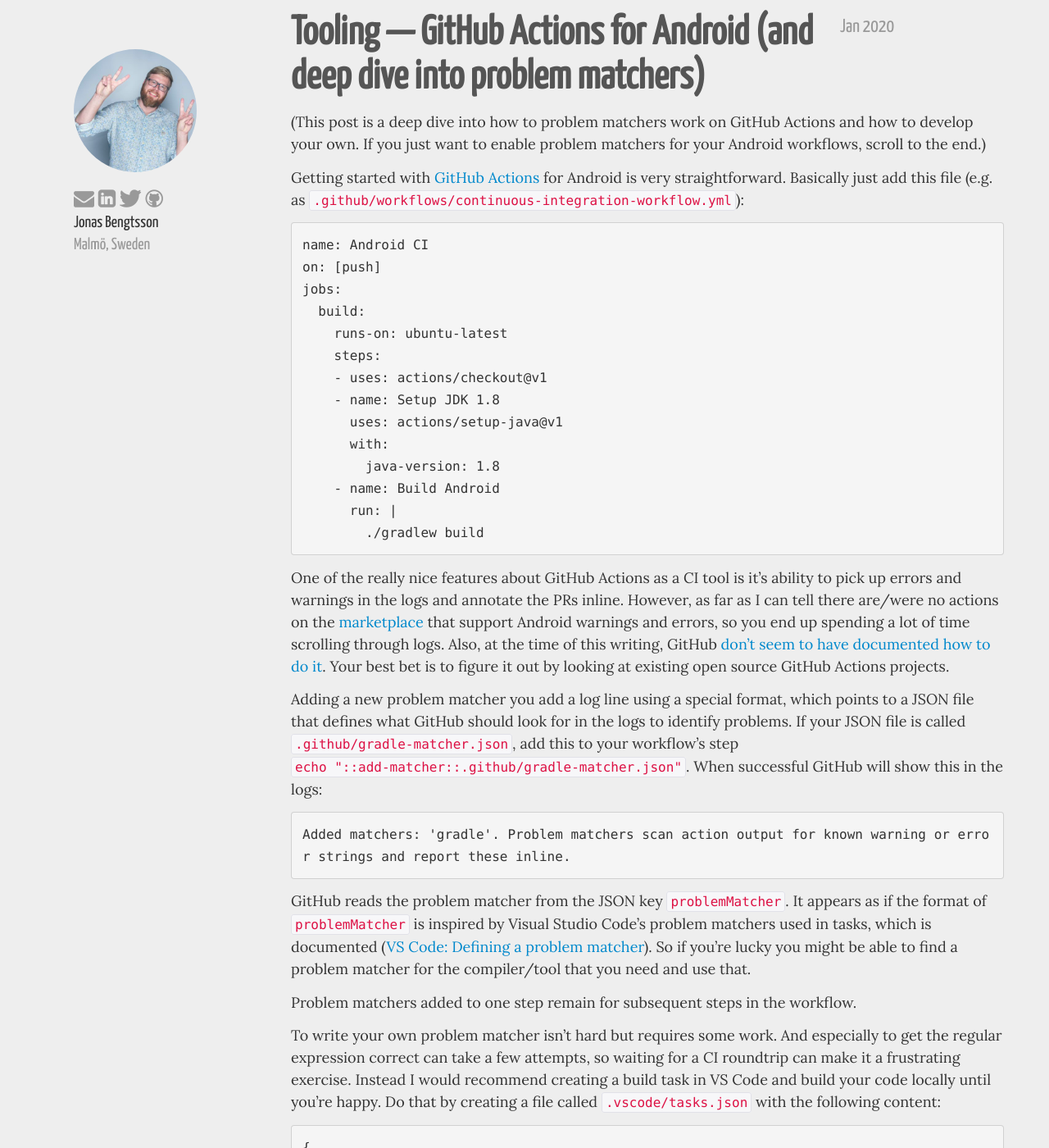
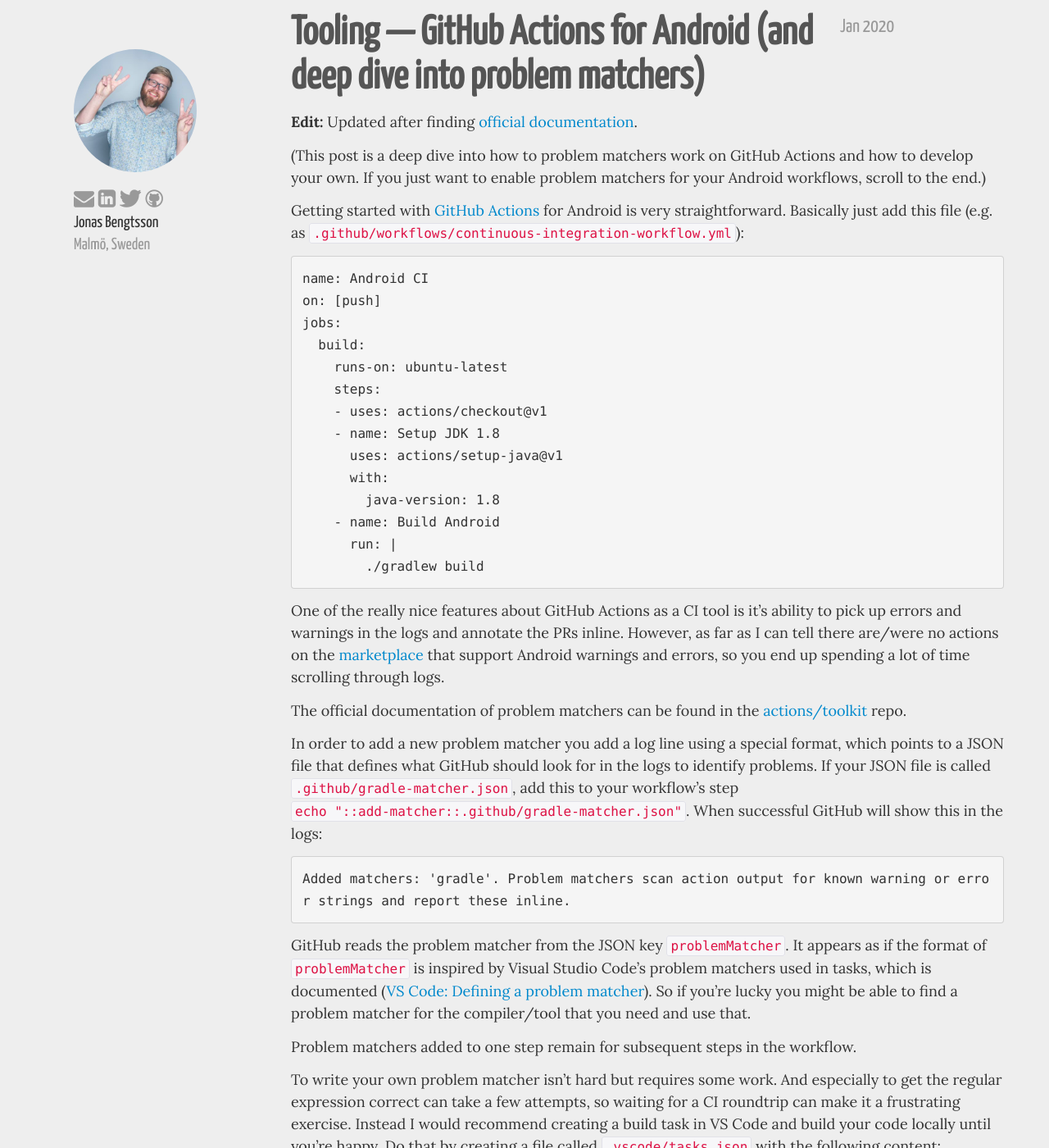
Before and after one commit to jonasb/jonasb.github.com, a Jekyll site: the page built from _posts/2020-01-03-github-actions-android-problem-matcher.md, in a window 1280 px wide and 1400 px high. Shown: the whole window at 82% size. Built offline with Jekyll 4.4.1, drawn with Linux system fonts in a browser that asks for light colours; some of the changed text lies outside the part shown.

Commit message:
Update after finding official documentation

````diff
--- a/_posts/2020-01-03-github-actions-android-problem-matcher.md
+++ b/_posts/2020-01-03-github-actions-android-problem-matcher.md
@@ -2,6 +2,8 @@
 layout: post
 title: Tooling — GitHub Actions for Android (and deep dive into problem matchers)
 ---
+
+**Edit:** Updated after finding [official documentation](https://github.com/actions/toolkit/blob/master/docs/problem-matchers.md).
 
 (This post is a deep dive into how to problem matchers work on GitHub Actions and how to develop your own. If you just want to enable problem matchers for your Android workflows, scroll to the end.)
 
@@ -24,9 +26,11 @@
         ./gradlew build
 ```
 
-One of the really nice features about GitHub Actions as a CI tool is it's ability to pick up errors and warnings in the logs and annotate the PRs inline. However, as far as I can tell there are/were no actions on the [marketplace](https://github.com/marketplace?type=actions) that support Android warnings and errors, so you end up spending a lot of time scrolling through logs. Also, at the time of this writing, GitHub [don't seem to have documented how to do it](https://github.community/t5/GitHub-Actions/problemMatcher-documentation/td-p/33160). Your best bet is to figure it out by looking at existing open source GitHub Actions projects.
+One of the really nice features about GitHub Actions as a CI tool is it's ability to pick up errors and warnings in the logs and annotate the PRs inline. However, as far as I can tell there are/were no actions on the [marketplace](https://github.com/marketplace?type=actions) that support Android warnings and errors, so you end up spending a lot of time scrolling through logs.
 
-Adding a new problem matcher you add a log line using a special format, which points to a JSON file that defines what GitHub should look for in the logs to identify problems. If your JSON file is called `.github/gradle-matcher.json`, add this to your workflow's step `echo "::add-matcher::.github/gradle-matcher.json"`. When successful GitHub will show this in the logs:
+The official documentation of problem matchers can be found in the [actions/toolkit](https://github.com/actions/toolkit/blob/master/docs/problem-matchers.md) repo.
+
+In order to add a new problem matcher you add a log line using a special format, which points to a JSON file that defines what GitHub should look for in the logs to identify problems. If your JSON file is called `.github/gradle-matcher.json`, add this to your workflow's step `echo "::add-matcher::.github/gradle-matcher.json"`. When successful GitHub will show this in the logs:
 
 ```
 Added matchers: 'gradle'. Problem matchers scan action output for known warning or error strings and report these inline.
@@ -247,4 +251,4 @@
       uses: jonasb/android-problem-matchers-action@v1
 ```
 
-All in all, problem matchers are easy to add to GitHub Actions and makes it a very extensible CI platform. The main missing part at this stage for me is official documentation.
+All in all, problem matchers are easy to add to GitHub Actions and makes it a very extensible CI platform.
````
